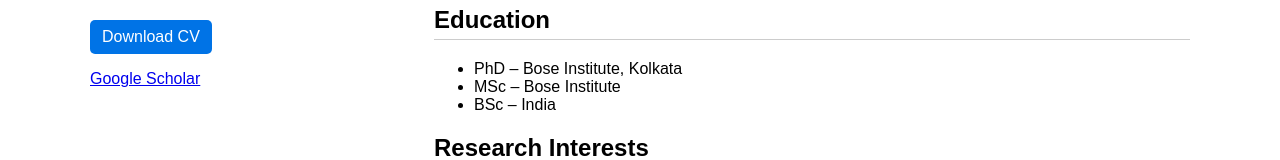
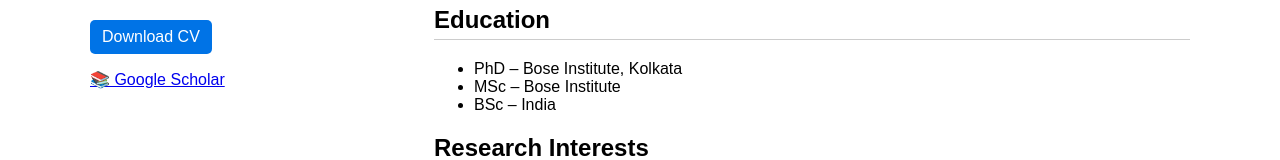
Before and after one commit to pol-sarkar/Pol_Sarkar, a plain HTML site: page index.html in a window 1280 px wide. Shown: the part 214-374 px from the top of the page. Drawn offline with Linux system fonts and the light colour scheme.

Commit message:
Update index.html

```diff
--- a/index.html
+++ b/index.html
@@ -26,11 +26,16 @@
     <p>Assistant Specialist<br>UC Riverside</p>
 
     <a class="button" href="files/CV.pdf" target="_blank">Download CV</a>
+ <p>
+    <!-- GOOGLE SCHOLAR BUTTON (ADD THIS) -->
+  <a class="scholar-button"
+     href="https://scholar.google.co.in/citations?user=Coe1vs0AAAAJ&hl=en"
+     target="_blank">
+    📚 Google Scholar
+  </a>
 
-    <p>
-      <a href="https://scholar.google.com" target="_blank">
-        Google Scholar
-      </a>
+
+
     </p>
   </div>
 
```
